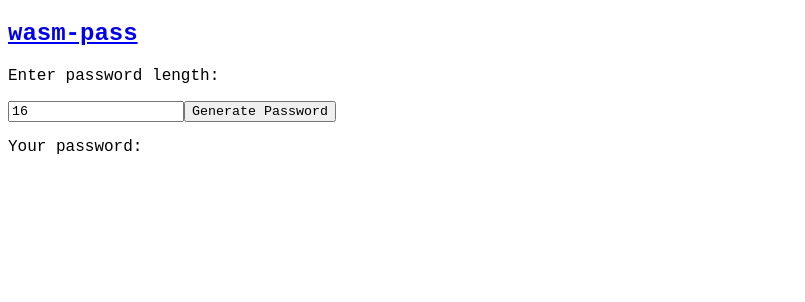
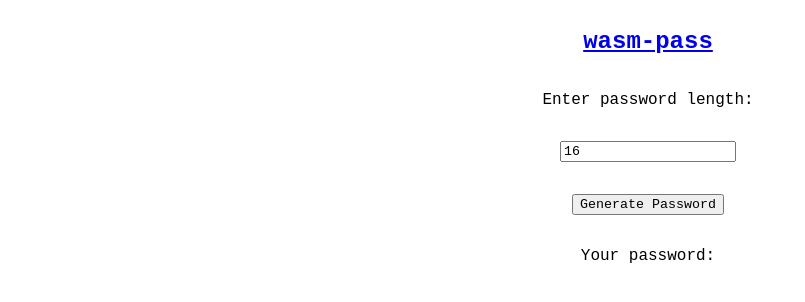
Before and after one commit to c12i/wasm_pass, a React app in the folder app/: page / in a window 1280 px wide. Shown: the top 302 px of the page, without its empty margins (0-805 px from the left). Built offline with nearby package versions, Linux system fonts and the light colour scheme.

Commit message:
Slightly improve styling, again

```diff
--- a/app/src/App.js
+++ b/app/src/App.js
@@ -18,7 +18,7 @@ const App = () => {
   };
 
   return (
-    <div>
+    <div className="container">
       <h2>
         <a href="https://github.com/collinsmuriuki/wasm_pass">wasm-pass</a>
       </h2>
--- a/app/src/index.css
+++ b/app/src/index.css
@@ -6,3 +6,14 @@ body {
     width: 100vw;
     height: 100vh;
 }
+
+button, input {
+    margin: 1rem;
+}
+
+.container {
+    display: flex;
+    justify-content: center;
+    align-items: center;
+    flex-direction: column;
+}
```
